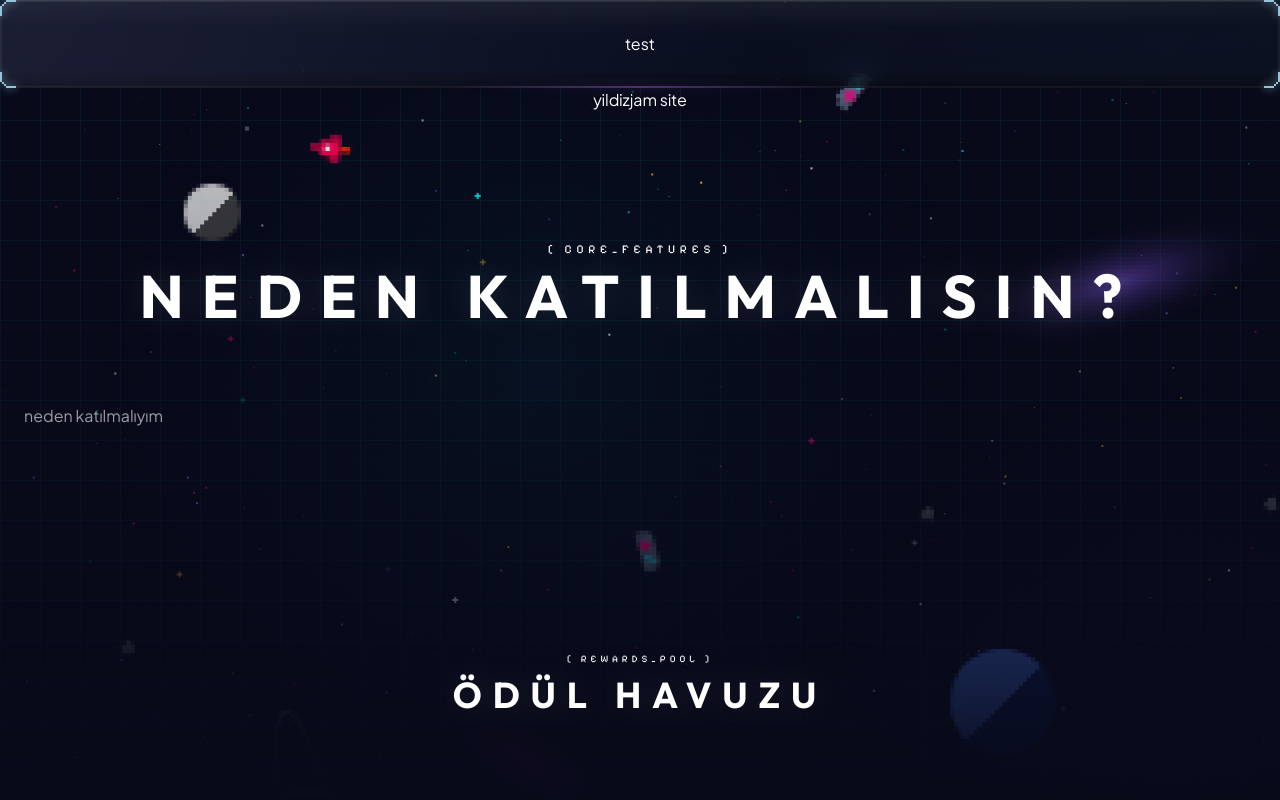
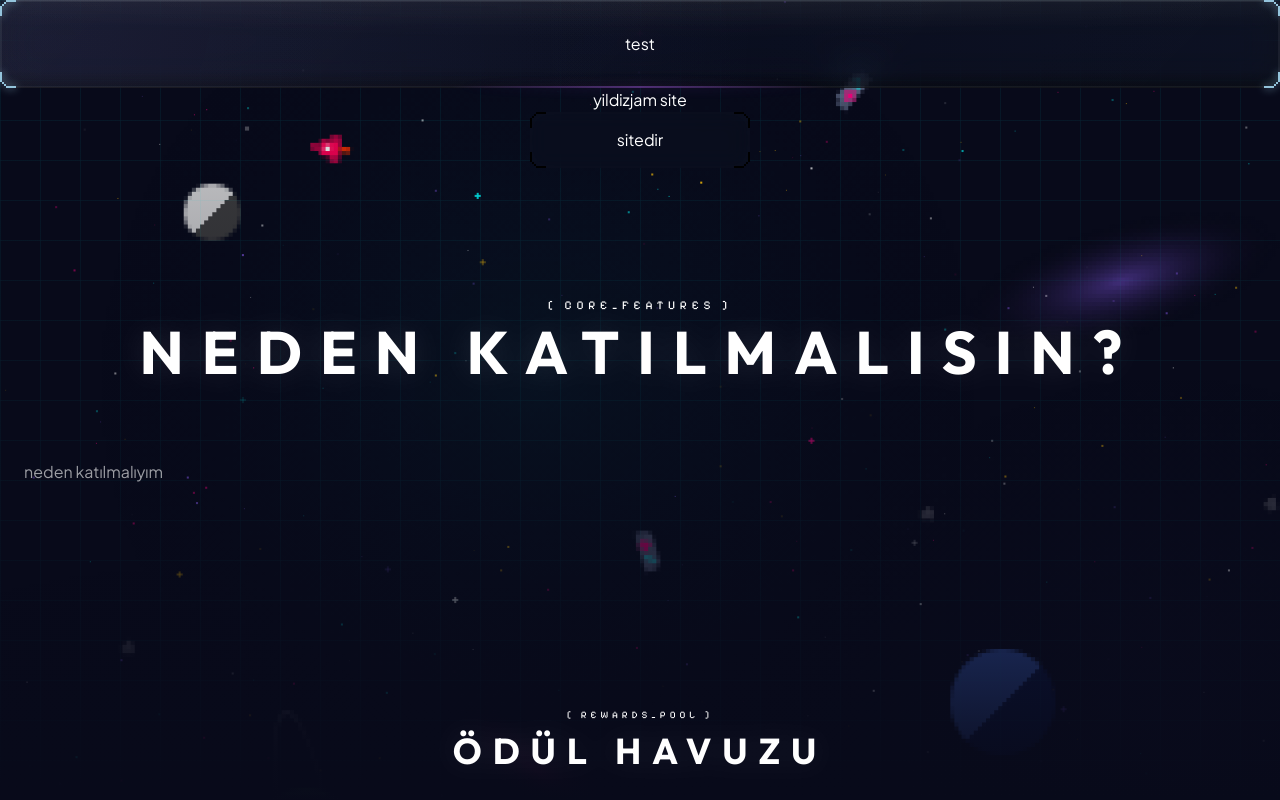
Before and after one commit to skylab-kulubu/skylab-yildizjam, a Next.js app: page / in a window 1280 px wide. Shown: the top 800 px of the page. Built offline with nearby package versions, Linux system fonts and the light colour scheme.

Commit message:
feat: added button

```diff
--- /dev/null
+++ b/src/components/Button.tsx
@@ -0,0 +1,151 @@
+"use client";
+
+import React, { forwardRef } from "react";
+
+type ButtonProps = React.ButtonHTMLAttributes<HTMLButtonElement> & {
+  children: React.ReactNode;
+  pixelSize?: number;
+  cornerColor?: string;
+  glowColor?: string;
+};
+
+const Button = forwardRef<HTMLButtonElement, ButtonProps>(
+  (
+    {
+      children,
+      className = "",
+      pixelSize = 2,
+      cornerColor = "var(--color-brand-glow)",
+      glowColor = "var(--color-brand-glow)",
+      style,
+      ...props
+    },
+    ref,
+  ) => {
+    const p = Math.max(1, pixelSize);
+    const c1 = 3 * p;
+    const c2 = 2 * p;
+    const c3 = 1 * p;
+
+    const clip = `polygon(
+      ${c1}px 0, calc(100% - ${c1}px) 0, calc(100% - ${c1}px) ${c3}px, calc(100% - ${c2}px) ${c3}px, calc(100% - ${c2}px) ${c2}px, calc(100% - ${c3}px) ${c2}px, calc(100% - ${c3}px) ${c1}px, 100% ${c1}px,
+      100% calc(100% - ${c1}px), calc(100% - ${c3}px) calc(100% - ${c1}px), calc(100% - ${c3}px) calc(100% - ${c2}px), calc(100% - ${c2}px) calc(100% - ${c2}px), calc(100% - ${c2}px) calc(100% - ${c3}px), calc(100% - ${c1}px) calc(100% - ${c3}px), calc(100% - ${c1}px) 100%,
+      ${c1}px 100%, ${c1}px calc(100% - ${c3}px), ${c2}px calc(100% - ${c3}px), ${c2}px calc(100% - ${c2}px), ${c3}px calc(100% - ${c2}px), ${c3}px calc(100% - ${c1}px), 0 calc(100% - ${c1}px),
+      0 ${c1}px, ${c3}px ${c1}px, ${c3}px ${c2}px, ${c2}px ${c2}px, ${c2}px ${c3}px, ${c1}px ${c3}px
+    )`;
+
+    const glowFill = `color-mix(in srgb, ${glowColor} 20%, transparent)`;
+
+    const cornerTransforms = [
+      "top-0 left-0",
+      "top-0 right-0 scale-x-[-1]",
+      "bottom-0 left-0 scale-y-[-1]",
+      "bottom-0 right-0 scale-x-[-1] scale-y-[-1]",
+    ];
+
+    return (
+      <button
+        ref={ref}
+        className={`group relative inline-flex items-center justify-center cursor-pointer transition-all duration-300 active:scale-95 select-none min-w-[220px] ${className}`}
+        style={style}
+        {...props}
+      >
+        <div
+          className="absolute inset-0 z-0 transition-all duration-500"
+          style={{
+            clipPath: clip,
+            WebkitClipPath: clip,
+            backgroundColor: "rgba(10, 15, 30, 0.7)",
+            backdropFilter: "blur(10px)",
+            border: `1px solid color-mix(in srgb, ${glowColor} 15%, transparent)`,
+          }}
+        >
+          <div
+            className="absolute inset-0 opacity-0 group-hover:opacity-100 transition-opacity duration-500"
+            style={{
+              background: `linear-gradient(135deg, color-mix(in srgb, ${glowColor} 20%, transparent) 0%, color-mix(in srgb, ${glowColor} 5%, transparent) 100%)`,
+            }}
+          />
+          <div className="absolute inset-0 shadow-[inset_0_0_20px_rgba(255,255,255,0.02)] pointer-events-none" />
+        </div>
+
+        <div className="absolute inset-0 pointer-events-none z-10">
+          <div
+            className="absolute top-0"
+            style={{
+              left: 8 * p,
+              right: 8 * p,
+              height: p,
+              backgroundColor: glowFill,
+            }}
+          />
+          <div
+            className="absolute bottom-0"
+            style={{
+              left: 8 * p,
+              right: 8 * p,
+              height: p,
+              backgroundColor: glowFill,
+            }}
+          />
+          <div
+            className="absolute left-0"
+            style={{
+              top: 8 * p,
+              bottom: 8 * p,
+              width: p,
+              backgroundColor: glowFill,
+            }}
+          />
+          <div
+            className="absolute right-0"
+            style={{
+              top: 8 * p,
+              bottom: 8 * p,
+              width: p,
+              backgroundColor: glowFill,
+            }}
+          />
+        </div>
+
+        {cornerTransforms.map((transformClass, index) => (
+          <svg
+            key={index}
+            width={8 * p}
+            height={8 * p}
+            className={`absolute pointer-events-none z-20 overflow-visible ${transformClass}`}
+            xmlns="http://www.w3.org/2000/svg"
+          >
+            <g
+              fill={cornerColor}
+              style={{
+                filter: `drop-shadow(0 0 4px color-mix(in srgb, ${cornerColor} 60%, transparent))`,
+              }}
+            >
+              <rect x={3 * p} y={0} width={5 * p} height={p} />
+              <rect x={2 * p} y={p} width={p} height={p} />
+              <rect x={p} y={2 * p} width={p} height={p} />
+              <rect x={0} y={3 * p} width={p} height={5 * p} />
+            </g>
+          </svg>
+        ))}
+
+        <div
+          className="absolute bottom-0 left-1/2 -translate-x-1/2 h-[2px] w-0 group-hover:w-1/2 transition-all duration-500 opacity-0 group-hover:opacity-100 z-30"
+          style={{
+            background: `linear-gradient(90deg, transparent, ${cornerColor}, transparent)`,
+            filter: `drop-shadow(0 0 8px ${cornerColor})`,
+          }}
+        />
+
+        <div className="relative z-40 py-4 px-10 flex items-center justify-center gap-4 text-white">
+          {children}
+        </div>
+      </button>
+    );
+  },
+);
+
+Button.displayName = "Button";
+
+export default Button;
--- a/src/components/Card.tsx
+++ b/src/components/Card.tsx
@@ -79,32 +79,23 @@ const Card = forwardRef<HTMLDivElement, CardProps>(
       [c1, c2, c3],
     );
 
-    const cornerSvgPath = (
-      <g
-        className="transition-colors duration-500 ease-out fill-(--corner-color) group-hover:fill-(--corner-glow)"
-        style={{ filter: `drop-shadow(0 0 4px var(--corner-color))` }}
-      >
-        <rect x={3 * p} y="0" width={5 * p} height={p} />
-        <rect x={2 * p} y={p} width={p} height={p} />
-        <rect x={p} y={2 * p} width={p} height={p} />
-        <rect x="0" y={3 * p} width={p} height={5 * p} />
-      </g>
-    );
+    const cornerTransforms = [
+      "top-0 left-0",
+      "top-0 right-0 scale-x-[-1]",
+      "bottom-0 left-0 scale-y-[-1]",
+      "bottom-0 right-0 scale-x-[-1] scale-y-[-1]",
+    ];
 
     return (
       <div
         ref={ref}
         className={`group relative flex flex-col ${className}`}
-        style={
-          {
+        style={{
           width: toUnit(width),
           height: toUnit(height),
-            "--corner-color": cornerColor,
-            "--corner-glow": glowColor,
           isolation: "isolate",
           ...style,
-          } as React.CSSProperties
-        }
+        }}
         {...props}
       >
         <div
@@ -128,22 +119,19 @@ const Card = forwardRef<HTMLDivElement, CardProps>(
           <div
             className="absolute top-0 left-0 w-full h-full opacity-30 transition-opacity duration-700 group-hover:opacity-50 pointer-events-none"
             style={{
-              background:
-                "radial-gradient(circle at 0% 0%, color-mix(in srgb, var(--corner-color) 25%, transparent) 0%, transparent 60%)",
+              background: `radial-gradient(circle at 0% 0%, color-mix(in srgb, ${cornerColor} 25%, transparent) 0%, transparent 60%)`,
             }}
           />
           <div
             className="absolute top-0 right-0 w-full h-full opacity-20 transition-opacity duration-700 group-hover:opacity-40 pointer-events-none"
             style={{
-              background:
-                "radial-gradient(circle at 100% 0%, color-mix(in srgb, var(--corner-color) 20%, transparent) 0%, transparent 60%)",
+              background: `radial-gradient(circle at 100% 0%, color-mix(in srgb, ${cornerColor} 20%, transparent) 0%, transparent 60%)`,
             }}
           />
           <div
             className="absolute bottom-0 left-0 w-full h-full opacity-20 transition-opacity duration-700 group-hover:opacity-40 pointer-events-none"
             style={{
-              background:
-                "radial-gradient(circle at 0% 100%, color-mix(in srgb, var(--corner-glow) 20%, transparent) 0%, transparent 60%)",
+              background: `radial-gradient(circle at 0% 100%, color-mix(in srgb, ${glowColor} 20%, transparent) 0%, transparent 60%)`,
             }}
           />
 
@@ -190,47 +178,35 @@ const Card = forwardRef<HTMLDivElement, CardProps>(
               backgroundColor: edgeColor,
             }}
           />
+        </div>
 
+        {cornerTransforms.map((transformClass, index) => (
           <svg
+            key={index}
             width={8 * p}
             height={8 * p}
-            className="absolute top-0 left-0 overflow-visible"
+            className={`absolute pointer-events-none z-20 overflow-visible transition-colors duration-500 ease-out ${transformClass}`}
+            xmlns="http://www.w3.org/2000/svg"
           >
-            {cornerSvgPath}
+            <g
+              fill={cornerColor}
+              style={{ filter: `drop-shadow(0 0 4px ${cornerColor})` }}
+            >
+              <rect x={3 * p} y={0} width={5 * p} height={p} />
+              <rect x={2 * p} y={p} width={p} height={p} />
+              <rect x={p} y={2 * p} width={p} height={p} />
+              <rect x={0} y={3 * p} width={p} height={5 * p} />
+            </g>
           </svg>
-          <svg
-            width={8 * p}
-            height={8 * p}
-            className="absolute top-0 right-0 overflow-visible"
-            style={{ transform: "scaleX(-1)" }}
-          >
-            {cornerSvgPath}
-          </svg>
-          <svg
-            width={8 * p}
-            height={8 * p}
-            className="absolute bottom-0 left-0 overflow-visible"
-            style={{ transform: "scaleY(-1)" }}
-          >
-            {cornerSvgPath}
-          </svg>
-          <svg
-            width={8 * p}
-            height={8 * p}
-            className="absolute bottom-0 right-0 overflow-visible"
-            style={{ transform: "scale(-1, -1)" }}
-          >
-            {cornerSvgPath}
-          </svg>
+        ))}
 
         <div
-            className="absolute bottom-0 left-1/2 -translate-x-1/2 h-0.5 transition-all duration-700 ease-out opacity-40 group-hover:opacity-100 group-hover:w-[60%] w-[30%]"
+          className="absolute bottom-0 left-1/2 -translate-x-1/2 h-0.5 w-[30%] group-hover:w-[60%] transition-all duration-700 ease-out opacity-40 group-hover:opacity-100 z-30"
           style={{
-              background: `linear-gradient(90deg, transparent, var(--corner-glow), transparent)`,
-              filter: `drop-shadow(0 0 6px var(--corner-glow))`,
+            background: `linear-gradient(90deg, transparent, ${glowColor}, transparent)`,
+            filter: `drop-shadow(0 0 6px ${glowColor})`,
           }}
         />
-        </div>
 
         <div
           className={`relative z-20 grow flex flex-col ${noPadding ? "" : "p-6 sm:p-8"} ${contentClassName}`}
@@ -245,4 +221,4 @@ const Card = forwardRef<HTMLDivElement, CardProps>(
 
 Card.displayName = "Card";
 
-export { Card };
+export default Card;
--- a/src/components/Hero.tsx
+++ b/src/components/Hero.tsx
@@ -1,9 +1,11 @@
-import { Card } from "./Card";
+import Card from "./Card";
+import Button from "./Button";
 export default function Hero() {
   return (
     <section className="relative z-10 text-center">
       <Card>test</Card>
       <p>yildizjam site</p>
+      <Button> sitedir </Button>
     </section>
   );
 }
```
Lines whose indentation alone changed are shown as unchanged.
